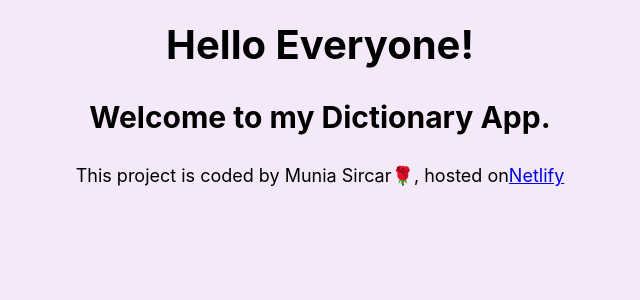
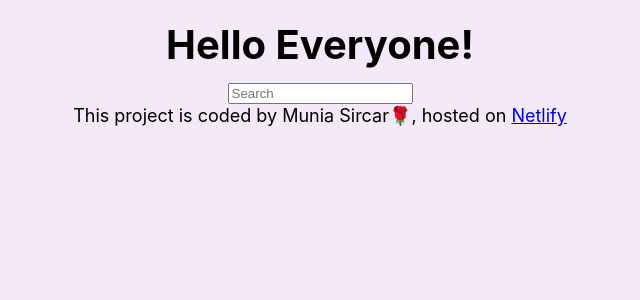
Before and after one commit to Munia-Sircar/dictionary-app, a React (Create React App) app: page / in a window 1280 px wide. Shown: the top 300 px of the page, without its empty margins (320-960 px from the left). Built offline with nearby package versions, Linux system fonts and the light colour scheme.

Commit message:
created new component & search engine

```diff
--- a/src/App.js
+++ b/src/App.js
@@ -1,13 +1,14 @@
 import "./App.css";
+import Dictionary from "./Dictionary";
 
 export default function App() {
   return (
     <div className="App">
       <div className="container">
         <header className="App-header">Hello Everyone!</header>
-        <p>Welcome to my Dictionary App.</p>
+        <Dictionary />
         <footer>
-          This project is coded by Munia Sircar🌹, hosted on
+          This project is coded by Munia Sircar🌹, hosted on {""}
           <a
             href="https://moon-dictionary-app.netlify.app/"
             className="netlify-link"
--- /dev/null
+++ b/src/Dictionary.js
@@ -0,0 +1,26 @@
+import React, { useState } from "react";
+
+export default function Dictionary() {
+  let [word, setWord] = useState(null);
+  function submitWord(event) {
+    event.preventDefault();
+    alert(word);
+  }
+
+  function handleWordChange(event) {
+    setWord(event.target.value);
+  }
+
+  return (
+    <div className="dictionary">
+      <form onSubmit={submitWord}>
+        <input
+          type="search"
+          className="search-bar"
+          placeholder="Search"
+          onChange={handleWordChange}
+        />
+      </form>
+    </div>
+  );
+}
```
